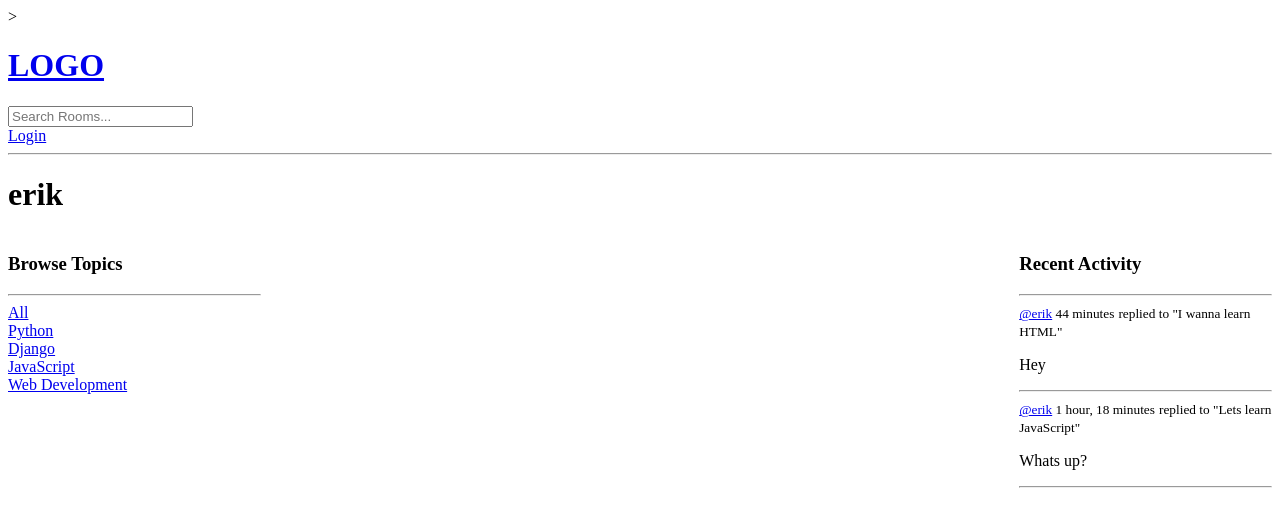
After one commit to soates6/AssignmentOneRepo, a Django app: page /profile/3 in a window 1280 px wide. The commit adds this page. Shown: the top 527 px of the page. Run offline with Django 5.2, Linux system fonts and the light colour scheme; data comes from the database, SQL or seed files in the repository.

Commit message:
User Profile Page

```diff
--- a/studybud/base/templates/base/activity_component.html
+++ b/studybud/base/templates/base/activity_component.html
@@ -1,8 +1,9 @@
+<div>
     <h3>Recent Activity</h3>
     <hr />
     {% for message in room_messages %}
     <div>
-    <small>@{{message.user}}  {{message.created|timesince}}</small>
+        <small><a href="{% url 'user-profile' message.user.id %}">@{{message.user}}</a>  {{message.created|timesince}}</small>
         <small>replied to "{{message.room.name}}"</small>
 
         <p>{{message}}</p>
@@ -12,3 +13,4 @@
         <hr />
     </div>
     {% endfor %}
+</div>
--- a/studybud/base/templates/base/feed_component.html
+++ b/studybud/base/templates/base/feed_component.html
@@ -1,12 +1,15 @@
+<div>
     {% for room in rooms %}
     <div>
         {% if request.user == room.host %}
         <a href="{% url 'update-room' room.id %}">Edit</a>
         <a href="{% url 'delete-room' room.id %}">Delete</a>
         {% endif %}
-    <span>@{{room.host.username}}</span>
+
+        <a href="{% url 'user-profile' room.host.id %}">@{{room.host.username}}</a>
         <h5>{{room.id}} -- <a href="{% url 'room' room.id %}">{{room.name}}</h5></a>
         <small>{{room.topic.name}}</small>
         <hr />
     </div>
     {% endfor %}
+</div>
--- /dev/null
+++ b/studybud/base/templates/base/profile.html
@@ -0,0 +1,28 @@
+{% extends 'main.html' %}
+
+{% block content %}
+
+<style>
+    .profile-container{
+        display: grid;
+        grid-template-columns: 1fr 3fr 1fr;
+    }
+</style>
+
+<h1>{{user.username}}</h1>
+
+<div class="profile-container">
+    <div>
+        {% include 'base/topics_component.html' %}
+    </div>
+
+    <div>
+        {% include 'base/feed_component.html' %}
+    </div>
+
+    <div>
+        {% include 'base/activity_component.html' %}
+    </div>
+</div>
+
+{% endblock content %}
--- a/studybud/base/templates/base/topics_component.html
+++ b/studybud/base/templates/base/topics_component.html
@@ -1,3 +1,4 @@
+<div>
     <h3>Browse Topics</h3>
     <hr />
 
@@ -10,3 +11,4 @@
         <a href="{% url 'home' %}?q={{topic.name}}">{{topic.name}}</a>
     </div>
     {% endfor %}
+</div>
--- a/studybud/base/urls.py
+++ b/studybud/base/urls.py
@@ -9,6 +9,7 @@ urlpatterns = [
 
     path('', views.home, name="home"),
     path('room/<str:pk>/', views.room, name="room"),
+    path('profile/<str:pk>', views.userProfile, name="user-profile"),
 
     path('create-room', views.createRoom, name="create-room"),
     path('update-room/<str:pk>/', views.updateRoom, name="update-room"),
--- a/studybud/base/views.py
+++ b/studybud/base/views.py
@@ -96,6 +96,14 @@ def room(request, pk):
 
     return render(request, 'base/room.html', context)
 
+def userProfile(request, pk):
+    user = User.objects.get(id=pk)
+    rooms = user.room_set.all()
+    room_messages = user.message_set.all()
+    topics = Topic.objects.all()
+    context = {'user' : user, 'rooms' : rooms, 'room_messages' : room_messages, 'topics' : topics}
+    return render(request, 'base/profile.html', context)
+
 @login_required(login_url='login')
 def createRoom(request):
     form = RoomForm()
```
Lines whose indentation alone changed are shown as unchanged.
